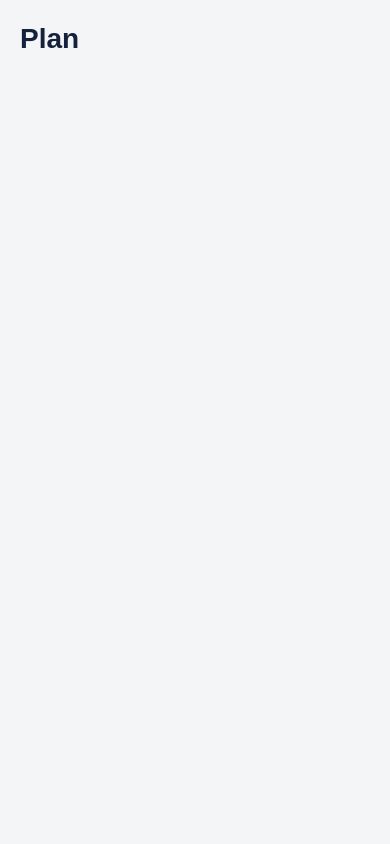
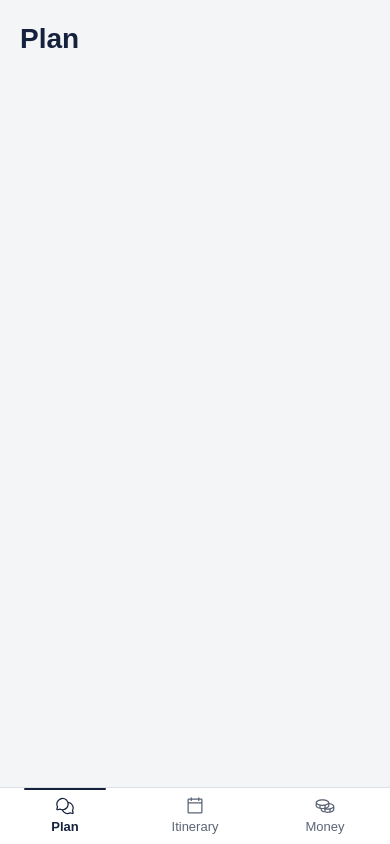
Before and after one commit to executablelabs/rickshare, a React (Vite) app in the folder apps/web/: page /trips/1/plan in a window 390 px wide. Built offline with nearby package versions, Linux system fonts and the light colour scheme.

Commit message:
feat(web): add app shell with bottom nav and desktop rail
Trip routes share one nav: a bottom tab bar on mobile that becomes a
left rail from 1024px, next to the 560px feed and a money panel. The
root route no longer renders <main> so the shell's own landmark is not
nested.

Task: B1

```diff
--- /dev/null
+++ b/apps/web/src/components/shell/AppShell.tsx
@@ -0,0 +1,72 @@
+import type { Member } from "@kitty/shared";
+import { CalendarBlank, ChatsCircle, Coins, type Icon } from "@phosphor-icons/react";
+import { Link } from "@tanstack/react-router";
+import type { ReactNode } from "react";
+import { AvatarStack } from "../ui/AvatarStack";
+
+type TripTabPath = "/trips/$tripId/plan" | "/trips/$tripId/itinerary" | "/trips/$tripId/money";
+
+const tabs: Array<{ to: TripTabPath; label: string; icon: Icon }> = [
+  { to: "/trips/$tripId/plan", label: "Plan", icon: ChatsCircle },
+  { to: "/trips/$tripId/itinerary", label: "Itinerary", icon: CalendarBlank },
+  { to: "/trips/$tripId/money", label: "Money", icon: Coins },
+];
+
+export interface AppShellProps {
+  tripId: string;
+  tripName?: string;
+  members?: Array<Pick<Member, "address" | "displayName">>;
+  /** Desktop-only right panel for the group's money. */
+  aside?: ReactNode;
+  children: ReactNode;
+}
+
+export function AppShell({ tripId, tripName, members, aside, children }: AppShellProps) {
+  return (
+    <div className="min-h-dvh lg:grid lg:grid-cols-[240px_minmax(0,560px)_minmax(0,1fr)] lg:gap-x-10">
+      <nav
+        aria-label="Trip"
+        className="fixed inset-x-0 bottom-0 z-40 border-t border-rule bg-card pb-[env(safe-area-inset-bottom)] lg:sticky lg:top-0 lg:col-start-1 lg:row-start-1 lg:h-dvh lg:border-t-0 lg:border-r lg:bg-paper lg:px-4 lg:py-8"
+      >
+        <p className="hidden px-3 pb-6 font-display text-lg font-semibold lg:block">Rickshare</p>
+        <ul className="flex lg:flex-col lg:gap-1">
+          {tabs.map(({ to, label, icon: TabIcon }) => (
+            <li key={to} className="flex-1 lg:flex-none">
+              <Link
+                to={to}
+                params={{ tripId }}
+                className="group relative flex min-h-14 flex-col items-center justify-center gap-0.5 text-xs text-ink-muted aria-[current=page]:font-semibold aria-[current=page]:text-ink lg:min-h-12 lg:flex-row lg:justify-start lg:gap-3 lg:rounded-control lg:px-3 lg:text-base"
+              >
+                <span
+                  aria-hidden="true"
+                  className="absolute inset-x-6 top-0 h-0.5 rounded-pill group-aria-[current=page]:bg-ink lg:inset-x-auto lg:top-3 lg:bottom-3 lg:left-0 lg:h-auto lg:w-0.5"
+                />
+                <TabIcon aria-hidden="true" size={20} />
+                {label}
+              </Link>
+            </li>
+          ))}
+        </ul>
+      </nav>
+
+      <div className="flex min-w-0 flex-col pb-24 lg:col-start-2 lg:row-start-1 lg:pb-10">
+        {tripName && (
+          <header className="flex items-center justify-between gap-4 px-5 pt-5 lg:px-0 lg:pt-8">
+            <p className="font-display text-xl font-semibold">{tripName}</p>
+            {members && members.length > 0 && <AvatarStack members={members} />}
+          </header>
+        )}
+        <main className="px-5 py-5 lg:px-0 lg:py-8">{children}</main>
+      </div>
+
+      {aside && (
+        <aside
+          aria-label="Group money"
+          className="hidden lg:col-start-3 lg:row-start-1 lg:block lg:py-8 lg:pr-10"
+        >
+          {aside}
+        </aside>
+      )}
+    </div>
+  );
+}
--- a/apps/web/src/routeTree.gen.ts
+++ b/apps/web/src/routeTree.gen.ts
@@ -11,6 +11,7 @@
 import { Route as rootRouteImport } from './routes/__root'
 import { Route as IndexRouteImport } from './routes/index'
 import { Route as DevUiRouteImport } from './routes/dev.ui'
+import { Route as TripsTripIdRouteImport } from './routes/trips.$tripId'
 import { Route as TripsTripIdItineraryRouteImport } from './routes/trips.$tripId.itinerary'
 import { Route as TripsTripIdMoneyRouteImport } from './routes/trips.$tripId.money'
 import { Route as TripsTripIdPlanRouteImport } from './routes/trips.$tripId.plan'
@@ -25,25 +26,31 @@ const DevUiRoute = DevUiRouteImport.update({
   path: '/dev/ui',
   getParentRoute: () => rootRouteImport,
 } as any)
-const TripsTripIdItineraryRoute = TripsTripIdItineraryRouteImport.update({
-  id: '/trips/$tripId/itinerary',
-  path: '/trips/$tripId/itinerary',
+const TripsTripIdRoute = TripsTripIdRouteImport.update({
+  id: '/trips/$tripId',
+  path: '/trips/$tripId',
   getParentRoute: () => rootRouteImport,
 } as any)
+const TripsTripIdItineraryRoute = TripsTripIdItineraryRouteImport.update({
+  id: '/itinerary',
+  path: '/itinerary',
+  getParentRoute: () => TripsTripIdRoute,
+} as any)
 const TripsTripIdMoneyRoute = TripsTripIdMoneyRouteImport.update({
-  id: '/trips/$tripId/money',
-  path: '/trips/$tripId/money',
-  getParentRoute: () => rootRouteImport,
+  id: '/money',
+  path: '/money',
+  getParentRoute: () => TripsTripIdRoute,
 } as any)
 const TripsTripIdPlanRoute = TripsTripIdPlanRouteImport.update({
-  id: '/trips/$tripId/plan',
-  path: '/trips/$tripId/plan',
-  getParentRoute: () => rootRouteImport,
+  id: '/plan',
+  path: '/plan',
+  getParentRoute: () => TripsTripIdRoute,
 } as any)
 
 export interface FileRoutesByFullPath {
   '/': typeof IndexRoute
   '/dev/ui': typeof DevUiRoute
+  '/trips/$tripId': typeof TripsTripIdRouteWithChildren
   '/trips/$tripId/itinerary': typeof TripsTripIdItineraryRoute
   '/trips/$tripId/money': typeof TripsTripIdMoneyRoute
   '/trips/$tripId/plan': typeof TripsTripIdPlanRoute
@@ -51,6 +58,7 @@ export interface FileRoutesByFullPath {
 export interface FileRoutesByTo {
   '/': typeof IndexRoute
   '/dev/ui': typeof DevUiRoute
+  '/trips/$tripId': typeof TripsTripIdRouteWithChildren
   '/trips/$tripId/itinerary': typeof TripsTripIdItineraryRoute
   '/trips/$tripId/money': typeof TripsTripIdMoneyRoute
   '/trips/$tripId/plan': typeof TripsTripIdPlanRoute
@@ -59,6 +67,7 @@ export interface FileRoutesById {
   __root__: typeof rootRouteImport
   '/': typeof IndexRoute
   '/dev/ui': typeof DevUiRoute
+  '/trips/$tripId': typeof TripsTripIdRouteWithChildren
   '/trips/$tripId/itinerary': typeof TripsTripIdItineraryRoute
   '/trips/$tripId/money': typeof TripsTripIdMoneyRoute
   '/trips/$tripId/plan': typeof TripsTripIdPlanRoute
@@ -68,6 +77,7 @@ export interface FileRouteTypes {
   fullPaths:
     | '/'
     | '/dev/ui'
+    | '/trips/$tripId'
     | '/trips/$tripId/itinerary'
     | '/trips/$tripId/money'
     | '/trips/$tripId/plan'
@@ -75,6 +85,7 @@ export interface FileRouteTypes {
   to:
     | '/'
     | '/dev/ui'
+    | '/trips/$tripId'
     | '/trips/$tripId/itinerary'
     | '/trips/$tripId/money'
     | '/trips/$tripId/plan'
@@ -82,6 +93,7 @@ export interface FileRouteTypes {
     | '__root__'
     | '/'
     | '/dev/ui'
+    | '/trips/$tripId'
     | '/trips/$tripId/itinerary'
     | '/trips/$tripId/money'
     | '/trips/$tripId/plan'
@@ -90,9 +102,7 @@ export interface FileRouteTypes {
 export interface RootRouteChildren {
   IndexRoute: typeof IndexRoute
   DevUiRoute: typeof DevUiRoute
-  TripsTripIdItineraryRoute: typeof TripsTripIdItineraryRoute
-  TripsTripIdMoneyRoute: typeof TripsTripIdMoneyRoute
-  TripsTripIdPlanRoute: typeof TripsTripIdPlanRoute
+  TripsTripIdRoute: typeof TripsTripIdRouteWithChildren
 }
 
 declare module '@tanstack/react-router' {
@@ -111,37 +121,58 @@ declare module '@tanstack/react-router' {
       preLoaderRoute: typeof DevUiRouteImport
       parentRoute: typeof rootRouteImport
     }
+    '/trips/$tripId': {
+      id: '/trips/$tripId'
+      path: '/trips/$tripId'
+      fullPath: '/trips/$tripId'
+      preLoaderRoute: typeof TripsTripIdRouteImport
+      parentRoute: typeof rootRouteImport
+    }
     '/trips/$tripId/itinerary': {
       id: '/trips/$tripId/itinerary'
-      path: '/trips/$tripId/itinerary'
+      path: '/itinerary'
       fullPath: '/trips/$tripId/itinerary'
       preLoaderRoute: typeof TripsTripIdItineraryRouteImport
-      parentRoute: typeof rootRouteImport
+      parentRoute: typeof TripsTripIdRoute
     }
     '/trips/$tripId/money': {
       id: '/trips/$tripId/money'
-      path: '/trips/$tripId/money'
+      path: '/money'
       fullPath: '/trips/$tripId/money'
       preLoaderRoute: typeof TripsTripIdMoneyRouteImport
-      parentRoute: typeof rootRouteImport
+      parentRoute: typeof TripsTripIdRoute
     }
     '/trips/$tripId/plan': {
       id: '/trips/$tripId/plan'
-      path: '/trips/$tripId/plan'
+      path: '/plan'
       fullPath: '/trips/$tripId/plan'
       preLoaderRoute: typeof TripsTripIdPlanRouteImport
-      parentRoute: typeof rootRouteImport
+      parentRoute: typeof TripsTripIdRoute
     }
   }
 }
 
-const rootRouteChildren: RootRouteChildren = {
-  IndexRoute: IndexRoute,
-  DevUiRoute: DevUiRoute,
+interface TripsTripIdRouteChildren {
+  TripsTripIdItineraryRoute: typeof TripsTripIdItineraryRoute
+  TripsTripIdMoneyRoute: typeof TripsTripIdMoneyRoute
+  TripsTripIdPlanRoute: typeof TripsTripIdPlanRoute
+}
+
+const TripsTripIdRouteChildren: TripsTripIdRouteChildren = {
   TripsTripIdItineraryRoute: TripsTripIdItineraryRoute,
   TripsTripIdMoneyRoute: TripsTripIdMoneyRoute,
   TripsTripIdPlanRoute: TripsTripIdPlanRoute,
 }
+
+const TripsTripIdRouteWithChildren = TripsTripIdRoute._addFileChildren(
+  TripsTripIdRouteChildren,
+)
+
+const rootRouteChildren: RootRouteChildren = {
+  IndexRoute: IndexRoute,
+  DevUiRoute: DevUiRoute,
+  TripsTripIdRoute: TripsTripIdRouteWithChildren,
+}
 export const routeTree = rootRouteImport
   ._addFileChildren(rootRouteChildren)
   ._addFileTypes<FileRouteTypes>()
--- a/apps/web/src/routes/__root.tsx
+++ b/apps/web/src/routes/__root.tsx
@@ -1,13 +1,5 @@
 import { createRootRoute, Outlet } from "@tanstack/react-router";
 
 export const Route = createRootRoute({
-  component: Root,
+  component: Outlet,
 });
-
-function Root() {
-  return (
-    <main className="px-5 py-5">
-      <Outlet />
-    </main>
-  );
-}
--- a/apps/web/src/routes/dev.ui.tsx
+++ b/apps/web/src/routes/dev.ui.tsx
@@ -1,5 +1,9 @@
 import { createFileRoute } from "@tanstack/react-router";
 
 export const Route = createFileRoute("/dev/ui")({
-  component: () => <h1>UI gallery</h1>,
+  component: () => (
+    <main className="px-5 py-5">
+      <h1>UI gallery</h1>
+    </main>
+  ),
 });
--- a/apps/web/src/routes/index.tsx
+++ b/apps/web/src/routes/index.tsx
@@ -1,5 +1,9 @@
 import { createFileRoute } from "@tanstack/react-router";
 
 export const Route = createFileRoute("/")({
-  component: () => <h1>Rickshare</h1>,
+  component: () => (
+    <main className="px-5 py-5">
+      <h1>Rickshare</h1>
+    </main>
+  ),
 });
--- /dev/null
+++ b/apps/web/src/routes/trips.$tripId.tsx
@@ -0,0 +1,15 @@
+import { createFileRoute, Outlet } from "@tanstack/react-router";
+import { AppShell } from "../components/shell/AppShell";
+
+export const Route = createFileRoute("/trips/$tripId")({
+  component: TripLayout,
+});
+
+function TripLayout() {
+  const { tripId } = Route.useParams();
+  return (
+    <AppShell tripId={tripId}>
+      <Outlet />
+    </AppShell>
+  );
+}
```
Also changed, not shown: 1 other file (tests, documents, lock files or other folders).
